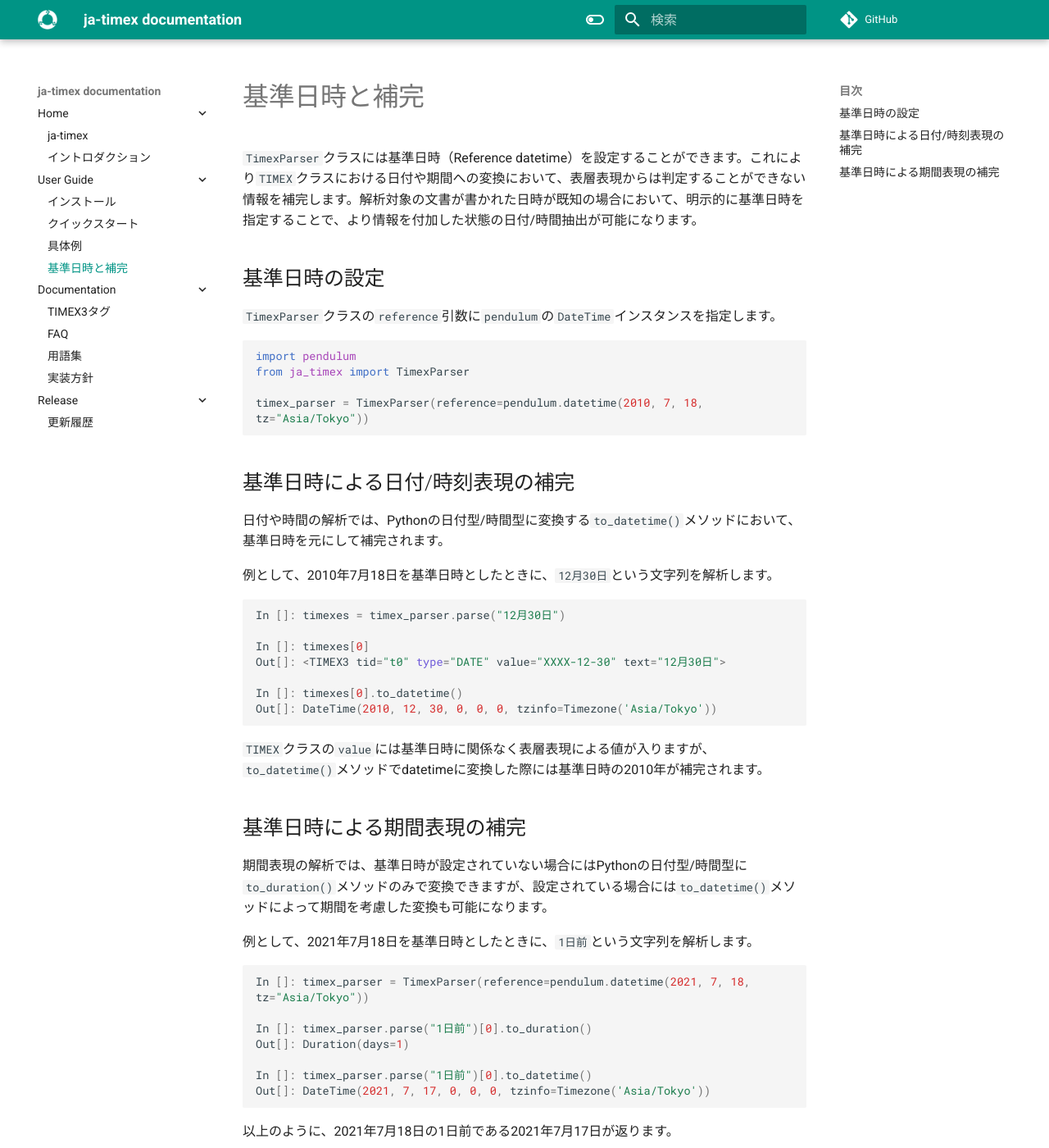
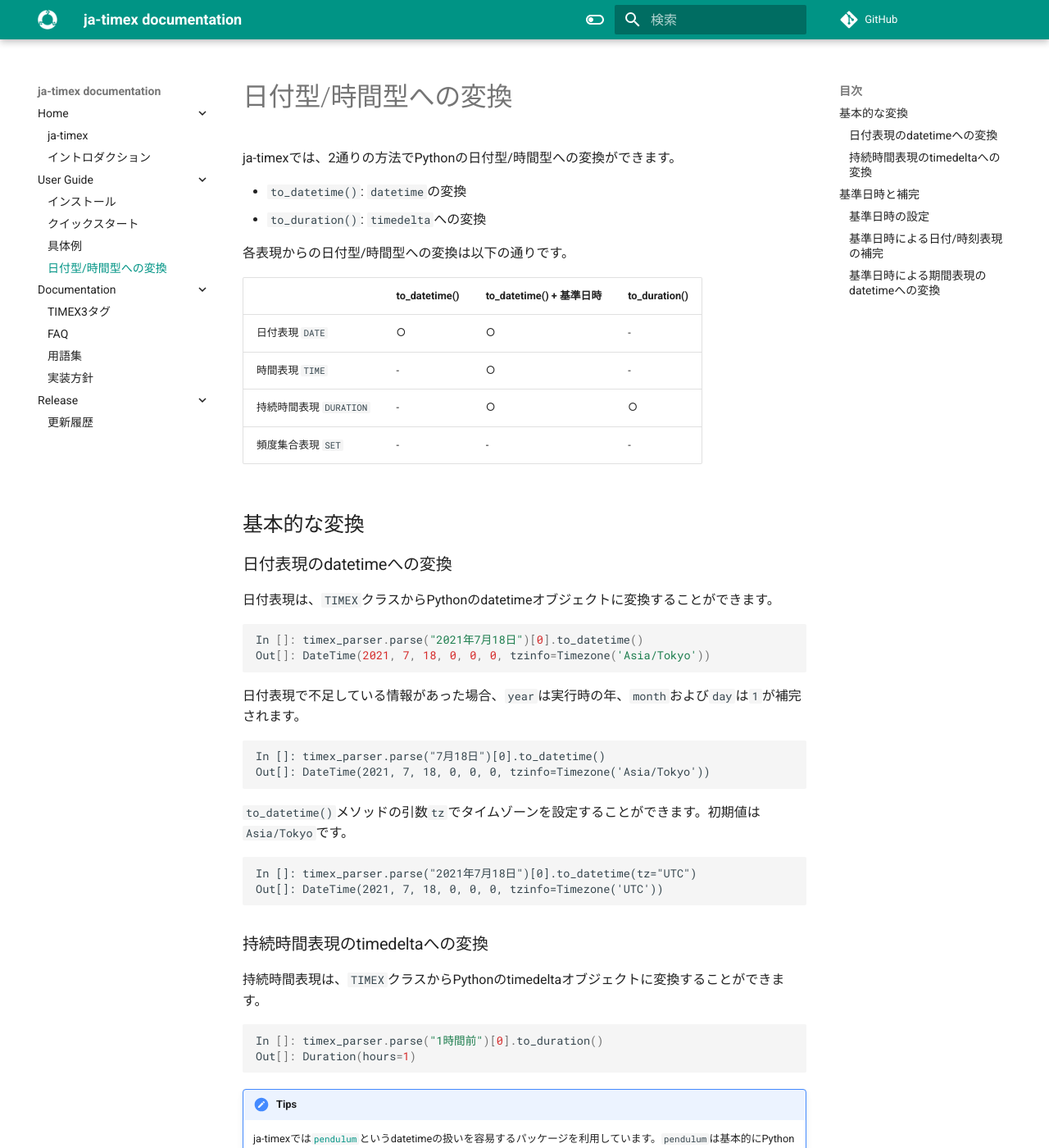
Before and after one commit to yagays/ja-timex, an MkDocs documentation site: the page built from docs/docs/to_datetime.md, in a window 1280 px wide and 1400 px high. Shown: the whole window at 82% size. Built offline with MkDocs 1.6.1 and Material for MkDocs 9.7.7, drawn with Linux system fonts in a browser that asks for light colours; comment, search, counter and statistics services are not loaded; some of the changed text lies outside the part shown.

Commit message:
update docs for converting datetime/timedelta

````diff
--- a/docs/docs/quick_start.md
+++ b/docs/docs/quick_start.md
@@ -55,7 +55,7 @@ Out[]: '週に3回'
 仕様の詳細は[TIMEX3タグの仕様](timex3.md)を参照ください。
 
 ## Pythonのdatetimeに変換する
-日付表現は、`TIMEX`クラスからPythonのdatetime形式に変換することができます。
+日付表現は、`TIMEX`クラスからPythonのdatetimeオブジェクトに変換することができます。
 
 ```python
 In []: timex = timexes[0]
@@ -65,14 +65,8 @@ In []: timex.to_datetime()
 Out[]: DateTime(2008, 4, 1, 0, 0, 0, tzinfo=Timezone('Asia/Tokyo'))
 ```
 
-!!!Warning
-    日付表現で不足している情報があった場合、`year`は実行時の年、`month`および`day`は`1`が補完されます。
-
-!!!Tips
-    ja-timexでは[`pendulum`](https://pendulum.eustace.io/)というdatetimeの扱いを容易するパッケージを利用しています。`pendulum`は基本的にPythonのdatetime/timedeltaを継承して実装されており、互換性があります。
-
 ## Pythonのtimedeltaに変換する
-持続時間表現は、`TIMEX`クラスからPythonのtimedelta形式に変換することができます。
+持続時間表現は、`TIMEX`クラスからPythonのtimedeltaオブジェクトに変換することができます。
 
 ```python
 In []: timex = timexes[2]
--- a/docs/docs/reference_datetime.md
+++ b/docs/docs/to_datetime.md
@@ -1,7 +1,60 @@
-# 基準日時と補完
+# 日付型/時間型への変換
+
+ja-timexでは、2通りの方法でPythonの日付型/時間型への変換ができます。
+
+- `to_datetime()`: `datetime`の変換
+- `to_duration()`: `timedelta`への変換
+
+各表現からの日付型/時間型への変換は以下の通りです。
+
+|          | to_datetime() | to_datetime() + 基準日時  | to_duration() |
+| -------- | ----------- | ------------------------ | ----------- |
+| 日付表現 `DATE`     | ○           | ○                        | -           |
+| 時間表現 `TIME`     | -           | ○                        | -           |
+| 持続時間表現 `DURATION` | -           | ○                        | ○           |
+| 頻度集合表現 `SET`      | -           | -                        | -           |
+
+## 基本的な変換
+### 日付表現のdatetimeへの変換
+日付表現は、`TIMEX`クラスからPythonのdatetimeオブジェクトに変換することができます。
+
+```python
+In []: timex_parser.parse("2021年7月18日")[0].to_datetime()
+Out[]: DateTime(2021, 7, 18, 0, 0, 0, tzinfo=Timezone('Asia/Tokyo'))
+```
+
+日付表現で不足している情報があった場合、`year`は実行時の年、`month`および`day`は`1`が補完されます。
+
+```
+In []: timex_parser.parse("7月18日")[0].to_datetime()
+Out[]: DateTime(2021, 7, 18, 0, 0, 0, tzinfo=Timezone('Asia/Tokyo'))
+```
+
+`to_datetime()`メソッドの引数`tz`でタイムゾーンを設定することができます。初期値は`Asia/Tokyo`です。
+
+```
+In []: timex_parser.parse("2021年7月18日")[0].to_datetime(tz="UTC")
+Out[]: DateTime(2021, 7, 18, 0, 0, 0, tzinfo=Timezone('UTC'))
+```
+
+
+### 持続時間表現のtimedeltaへの変換
+持続時間表現は、`TIMEX`クラスからPythonのtimedeltaオブジェクトに変換することができます。
+
+```python
+In []: timex_parser.parse("1時間前")[0].to_duration()
+Out[]: Duration(hours=1)
+```
+
+!!!Tips
+    ja-timexでは[`pendulum`](https://pendulum.eustace.io/)というdatetimeの扱いを容易するパッケージを利用しています。`pendulum`は基本的にPythonのdatetime/timedeltaを継承して実装されており、互換性があります。
+
+
+
+## 基準日時と補完
 `TimexParser`クラスには基準日時（Reference datetime）を設定することができます。これにより`TIMEX`クラスにおける日付や期間への変換において、表層表現からは判定することができない情報を補完します。解析対象の文書が書かれた日時が既知の場合において、明示的に基準日時を指定することで、より情報を付加した状態の日付/時間抽出が可能になります。
 
-## 基準日時の設定
+### 基準日時の設定
 `TimexParser`クラスの`reference`引数に`pendulum`の`DateTime`インスタンスを指定します。
 
 ```py
@@ -11,7 +64,7 @@ from ja_timex import TimexParser
 timex_parser = TimexParser(reference=pendulum.datetime(2010, 7, 18, tz="Asia/Tokyo"))
 ```
 
-## 基準日時による日付/時刻表現の補完
+### 基準日時による日付/時刻表現の補完
 日付や時間の解析では、Pythonの日付型/時間型に変換する`to_datetime()`メソッドにおいて、基準日時を元にして補完されます。
 
 例として、2010年7月18日を基準日時としたときに、`12月30日`という文字列を解析します。
@@ -29,7 +82,7 @@ Out[]: DateTime(2010, 12, 30, 0, 0, 0, tzinfo=Timezone('Asia/Tokyo'))
 `TIMEX`クラスの`value`には基準日時に関係なく表層表現による値が入りますが、`to_datetime()`メソッドでdatetimeに変換した際には基準日時の2010年が補完されます。
 
 
-## 基準日時による期間表現の補完
+### 基準日時による期間表現のdatetimeへの変換
 期間表現の解析では、基準日時が設定されていない場合にはPythonの日付型/時間型に`to_duration()`メソッドのみで変換できますが、設定されている場合には`to_datetime()`メソッドによって期間を考慮した変換も可能になります。
 
 例として、2021年7月18日を基準日時としたときに、`1日前`という文字列を解析します。
--- a/docs/mkdocs.yml
+++ b/docs/mkdocs.yml
@@ -43,7 +43,7 @@ nav:
       - installation.md
       - quick_start.md
       - examples.md
-      - reference_datetime.md
+      - to_datetime.md
     - "Documentation":
       - timex3.md
       - FAQ.md
````
Also changed, not shown: docs/docs/introduction.md (+1 -1 lines), README.md.
